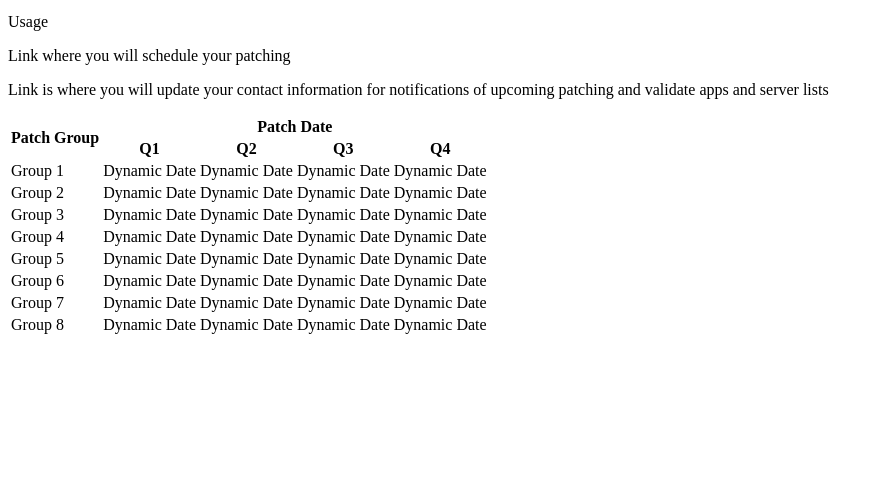
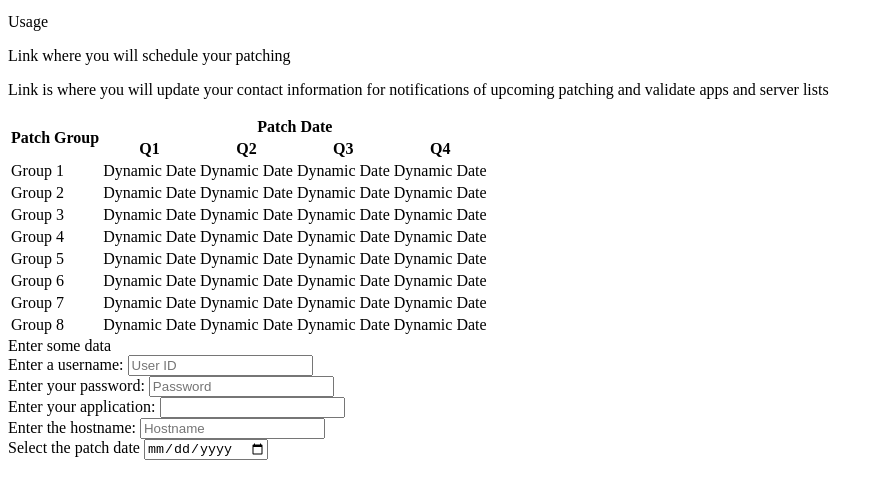
Before and after one commit to cosmocaan/webdevbootcamp, a plain HTML site: page UaaSPatching.html in a window 1280 px wide. Shown: the part 101-600 px from the top of the page, without its empty margins (0-883 px from the left). Drawn offline with Linux system fonts and the light colour scheme.

Commit message:
20201207

```diff
--- a/UaaSPatching.html
+++ b/UaaSPatching.html
@@ -81,9 +81,24 @@
   </tr>
 
 
+
 </table>
 
-<form action="/anyaction"></form>
+<form action="/anyaction">
+  Enter some data
+</form>
+<label for="username">Enter a username: </label>
+<input id="username" type = "text" placeholder = "User ID"><br>
+<label for="password">Enter your password: </label>
+<input id="password" type = "password" placeholder = "Password"><br>
+<label for="application">Enter your application: </label>
+<input id="application" type = "text"><br>
+<label for="hostname">Enter the hostname: </label>
+<input id="hostname" type="text" placeholder = "Hostname"><br>
+<label for="patchdate">Select the patch date</label>
+<input id="patchdate" type = "date"><br>
+
+</form>
 
 </body>
 </html>
```
Also changed, not shown: webdev_bootcamp_notes.txt.
